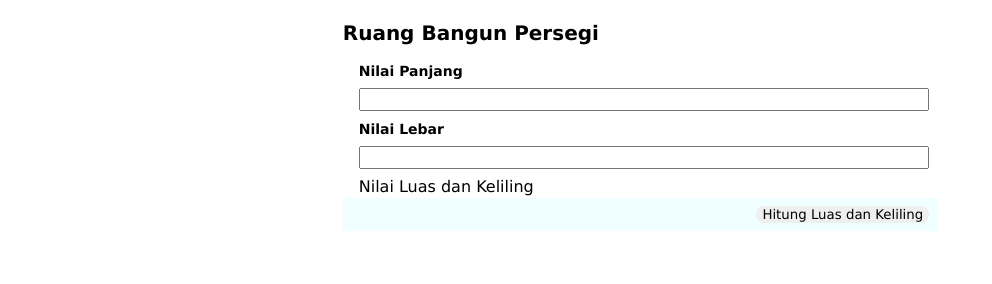
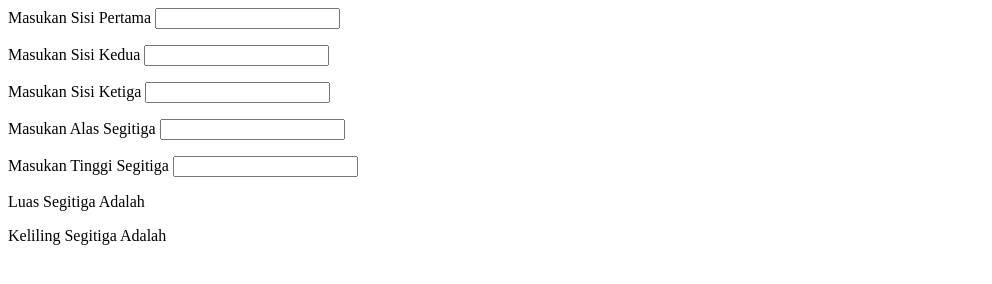
Before and after one commit to keyranz0/dw-pertemuan-6-lat-1, a plain HTML site: page index.html in a window 1280 px wide. Shown: the whole page, without its empty margins (0-992 px from the left). Drawn offline with Linux system fonts and the light colour scheme.

Commit message:
first commit

```diff
--- a/index.html
+++ b/index.html
@@ -1,89 +1,17 @@
-<!doctype html>
-<html lang="en">
-<head>
-  <meta charset="UTF-8" />
-  <meta name="viewport" content="width=device-width, initial-scale=1.0" />
-  <title>Luas dan Keliling Ruang Bangun Persegi</title>
-  <style>
-    *{
-      font-family: Verdana, Geneva, Tahoma, sans-serif;
-    }
-    .tengah{
-      display: flex;
-      justify-content: center;
-    }
-     .card{
-      width: 40%
-      box-shadow: 0 4px 8px rgba(0,0,0, 0.2);
-      transition: 0.3s;
-     }
-     #txBARU{
-      font-size: 20px;
-     }
-     .cardbody{
-      padding: 2px 16px;
-     }
-     .cardfooter{
-      padding: 8px;
-      background-color: azure;
-      display: flex;justify-content: right;
-     }
-     label{
-      font-weight: bold;
-      font-size: 14px;
-     }
-     input[type=text]{
-      width:100%;
-      padding:2px;
-      margin:8px 0px;
-     }
-     button{
-      border: none;
-      border-radius: 8px;
-      background-color: bisque
-      color:black
-      font-weight:black
-      padding: 8px 20px;
-     }
-  </style>
-</head>
+<html>
+</head></head>
 <body>
-  <div class="tengah">
-  <div class="card">
-  <h1 id="txBARU">Ruang Bangun Persegi</h1>
-  <div class="cardbody">
-  <form>
-    <label>Nilai Panjang</label>
-      <input type="text" name="txPANJANG" id="txPANJANG">
-    <label>Nilai Lebar</label>
-      <input type="text" name="txLEBAR" id="txLEBAR">
-  </form>
-  <div id="txHASIL">Nilai Luas dan Keliling</div>
-</div>
-<div class="cardfooter">
-  <button onclick="pesan()">Hitung Luas dan Keliling </button>
-</div>
-</div>
-</div>
-  <script>
-    function pesan(){
-    //alert("ANYWAY PLEASE DON'T BE STRANGER")
-   let PJ = document.getElementById("txPANJANG").value
-   let LB = document.getElementById("txLEBAR").value
-  //Proses Hitung Luas
-   let LUAS = PJ*LB
-   let PJLB = parseFloat(PJ)+ Number(LB)
-   let KEL  = 2*PJLB
-   let hsl = "Hitung Luas Persegi <br>Luas = Panjang X Lebar<br>"
-   hsl += "Luas= "+PJ+"M X " +LB+"<br>"
-   hsl += "Luas= "+LUAS+"M<sup>2</sup><br><br>"
-   hsl += "Hitung Keliling Persegi <br>"
-   hsl += "Keliling = 2 X (Panjang+Lebar)<br>"
-   hsl += "Keliling = 2 X (" +PJ+ "M +" +LB+ "M)<br>"
-   hsl += "Keliling = 2 X "+PJLB+ "<br>"
-   hsl += "Keliling = "+KEL+" Meter"
-   document.getElementById("txHASIL").innerHTML=hsl
-  }
-  </script>
+  <script src="main.js"> </script>
+
+  <p>Masukan Sisi Pertama <input type=" text" id="s1"></p>
+  <p>Masukan Sisi Kedua <input type=" text" id="s2"></p>
+  <p>Masukan Sisi Ketiga <input type=" text" id="s3"></p>
+
+  <p>Masukan Alas Segitiga <input type="text" id="a"></p>
+  <p>Masukan Tinggi Segitiga <input type="text" id="t" oninput="luas(),kel()"></p>
+
+  <p>Luas Segitiga Adalah <span id="luas"></span></p>
+  <p>Keliling Segitiga Adalah <span id="kel"></span></p>
+
 </body>
 </html>
--- a/main.js
+++ b/main.js
@@ -1 +1,24 @@
-// Add JS here
+function luas(){
+    var s1 = document.getElementById('s1').value;
+    var s2 = document.getElementById('s2').value;
+    var s3 = document.getElementById('s3').value;
+
+    var a = document.getElementById('a').value;
+    var t = document.getElementById('t').value;
+
+    luas = a*t/2
+
+    document.getElementById('luas').innerHTML = luas;
+   }
+   function kel (){
+    var s1 = +document.getElementById('s1').value;
+    var s2 = +document.getElementById('s2').value;
+    var s3 = +document.getElementById('s3').value;
+
+    var a = document.getElementById('a').value;
+    var t = document.getElementById('t').value;
+
+    kel = s1+s2+s3
+
+    document.getElementById('kel').innerHTML = kel;
+   } // Add JS here
```
